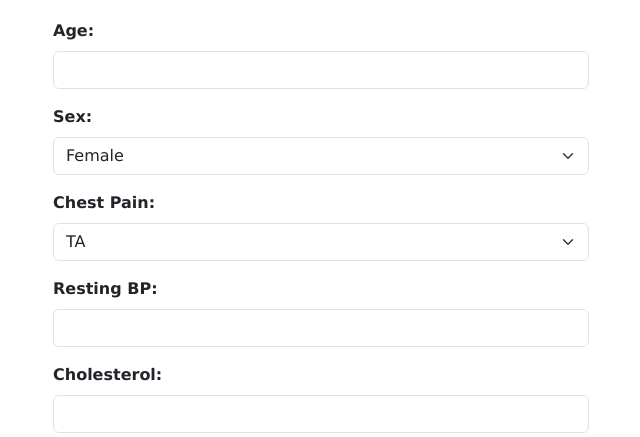
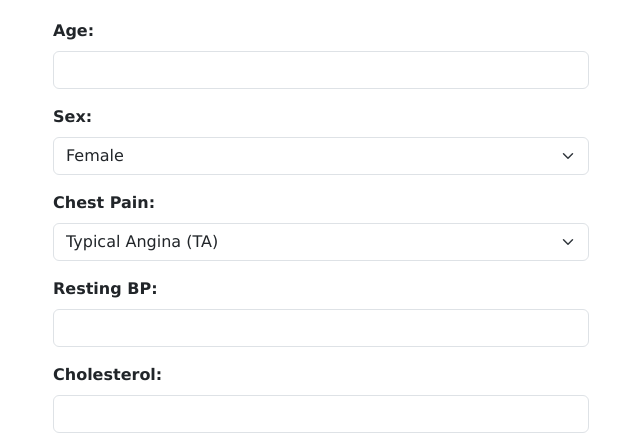
Before and after one commit to Uneducated-cat/heart-health, a Flask app: page / in a window 1280 px wide. Shown: the part 275-712 px from the top of the page, without its empty margins (319-959 px from the left). Run offline with Flask 3, Linux system fonts and the light colour scheme; parts of the project's set-up code (start-up, migrations or seed data) failed here and were passed over.

Commit message:
updated options

```diff
--- a/app.py
+++ b/app.py
@@ -1,13 +1,11 @@
-# Flask App
 from flask import Flask, request, render_template, jsonify
 import pickle
 import pandas as pd
 import logging
 
-model = pickle.load(open('model.sav', 'rb'))
-feature_names = None  # Initialize feature names as None
+model = pickle.load(open('/Users/dheeraj/Desktop/coding/project/heart-health/model.sav', 'rb'))
+feature_names = None
 
-# Check if the model has feature names attribute
 if hasattr(model, 'feature_names'):
     feature_names = model.feature_names
 
@@ -20,25 +18,20 @@ def index():
 @app.route('/predict', methods=['POST'])
 def predict():
     try:
-        features = request.json.get('features')  # Update to use JSON data
-
+        features = request.json.get('features')
         if not features:
             return jsonify({'error': 'No features found in the data'})
 
-        # Convert the features to a DataFrame
+
         features_df = pd.DataFrame([features])
 
         if feature_names:
-            # If model has feature names, map the incoming features to them
             features_mapped = {feature_names[key]: value for key, value in features_df.iloc[0].items()}
         else:
-            # If no feature names, use the features as they are
             features_mapped = features_df.iloc[0].to_dict()
 
-        # Convert the mapped features to a DataFrame
         features_mapped_df = pd.DataFrame([features_mapped])
 
-        # Reorder columns to match the order during model training
         if feature_names:
             features_mapped_df = features_mapped_df[feature_names]
 
--- a/templates/index.html
+++ b/templates/index.html
@@ -4,9 +4,7 @@
     <meta charset="utf-8">
     <meta name="viewport" content="width=device-width, initial-scale=1">
     <title>Heart Health Predictor</title>
-    <!-- Bootstrap CSS -->
     <link id="bootstrap-theme" href="https://cdn.jsdelivr.net/npm/bootstrap@5.3.0/dist/css/bootstrap.min.css" rel="stylesheet">
-    <!-- Custom Styles for Dark Mode -->
     <style>
         body {
             font-family: 'Verdana', sans-serif;
@@ -106,18 +104,17 @@
         #result.dark-mode {
             color: #f50202;
         }
-        /* Add this block to your existing styles */
         .form-check-input:checked + .form-check-label::before {
-            background-color: #2980b9; /* Dark Mode toggle switch background color */
+            background-color: #2980b9;
         }
 
         .form-check-input:checked + .form-check-label::after {
-            background-color: #f32d2d; /* Dark Mode toggle switch slider color */
+            background-color: #f32d2d;
         }
 
         .form-check-label::before,
         .form-check-label::after {
-            transition: background-color 0.3s ease; /* Add transition for background color */
+            transition: background-color 0.3s ease;
         }
     </style>
 </head>
@@ -126,7 +123,6 @@
 <div class="container mt-5">
     <h1 class="display-4 text-center mb-5">MY HEART HEALTH PREDICTOR</h1>
 
-    <!-- Dark Mode Toggle Switch -->
     <div class="form-check form-switch">
         <input class="form-check-input" type="checkbox" id="darkModeToggle">
         <label class="form-check-label" for="darkModeToggle">Dark Mode</label>
@@ -149,10 +145,10 @@
         <div class="mb-3">
             <label for="chest_pain" class="form-label">Chest Pain:</label>
             <select class="form-select" id="chest_pain" required>
-                <option value="3">TA</option>
-                <option value="1">ATA</option>
-                <option value="2">NAP</option>
-                <option value="0">ASY</option>
+                <option value="3">Typical Angina (TA)</option>
+                <option value="1">Atypical Angina (ATA)</option>
+                <option value="2">Non-Anginal Pain (NAP)</option>
+                <option value="0">Asymptomatic (ASY)</option>
             </select>
         </div>
 
@@ -175,8 +171,8 @@
             <label for="Resting_ECG" class="form-label">Resting ECG:</label>
             <select class="form-select" id="Resting_ECG" required>
                 <option value="1">Normal</option>
-                <option value="2">ST</option>
-                <option value="0">LVH</option>
+                <option value="2">ST-T Wave Abnormality</option>
+                <option value="0">Left Ventricular Hypertrophy (LVH)</option>
             </select>
         </div>
 
@@ -216,12 +212,7 @@
     </div>
 </div>
 
-<!-- Bootstrap JS (optional, but needed for some features like dropdowns) -->
 <script src="https://cdn.jsdelivr.net/npm/bootstrap@5.3.0/dist/js/bootstrap.bundle.min.js"></script>
-<!-- Your custom JavaScript file -->
-<!-- Your HTML code remains the same -->
-
-<!-- Your HTML code remains the same -->
 
 <script>
   function predict() {
@@ -255,20 +246,20 @@
       console.log('Response:', data);
         if (data.error) {
             console.error('Prediction Error:', data.error);
-            // Handle error display or logging as needed
         } else {
             const predictionResult = data.prediction[0];
 
-            // Update the HTML based on the prediction result
             const resultElement = document.getElementById('result');
             const predictionElement = document.getElementById('prediction');
 
             if (predictionResult === 1) {
                 predictionElement.innerText = 'Prediction: Dead';
-                resultElement.style.color = '#e44d26';  // Set color for 'Dead'
+                resultElement.style.color = '#e44d26';
+
             } else {
                 predictionElement.innerText = 'Prediction: Safe';
-                resultElement.style.color = '#28a745';  // Set color for 'Safe'
+                resultElement.style.color = '#28a745';
+
             }
 
             resultElement.style.display = 'block';
@@ -277,7 +268,6 @@
     .catch(error => console.error('Fetch Error:', error));
   }
 
-  // Dark Mode Toggle Script (remains the same)
   document.querySelector('.form-check #darkModeToggle').addEventListener('change', function () {
       document.body.classList.toggle('dark-mode');
   });
```
Also changed, not shown: 1 other file.
